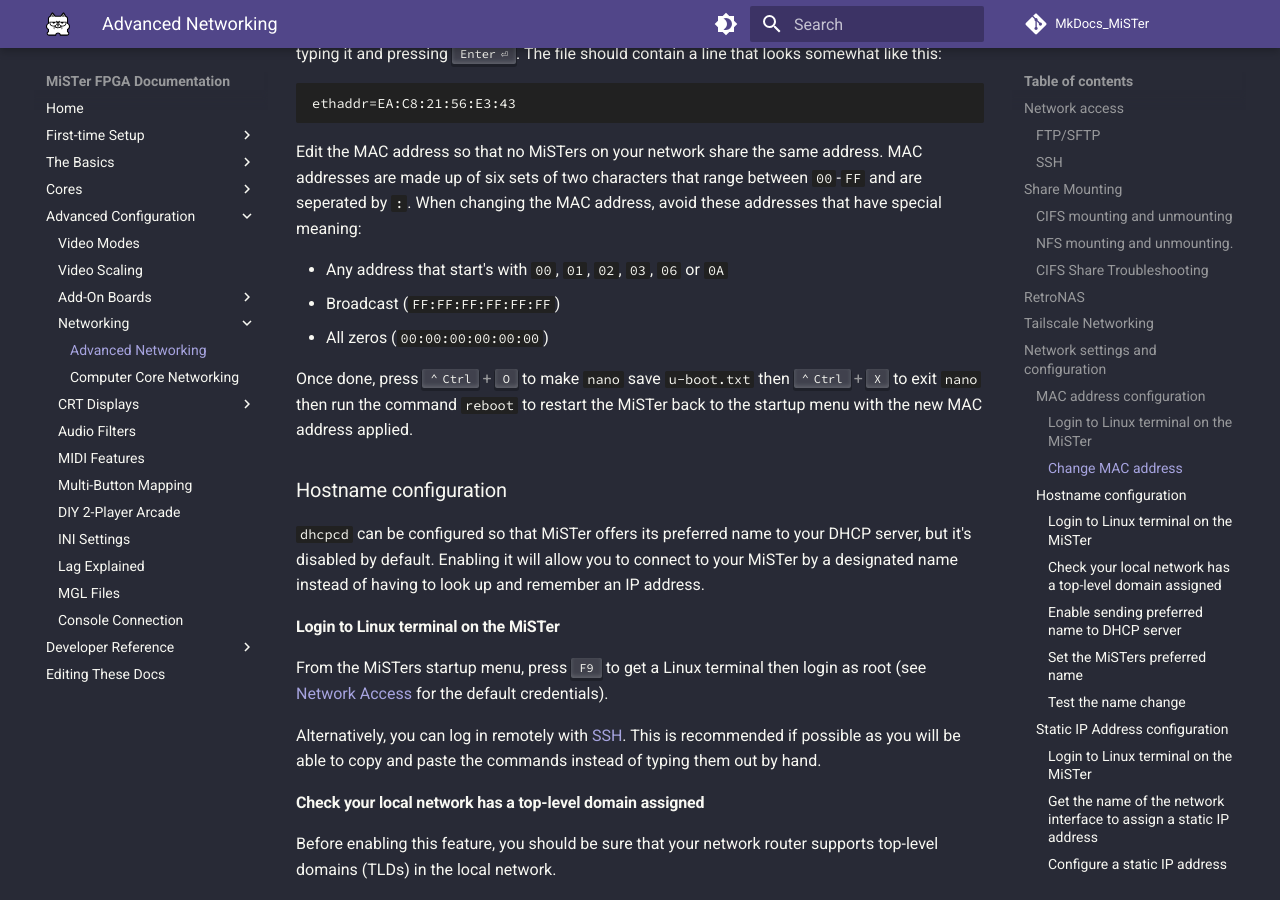
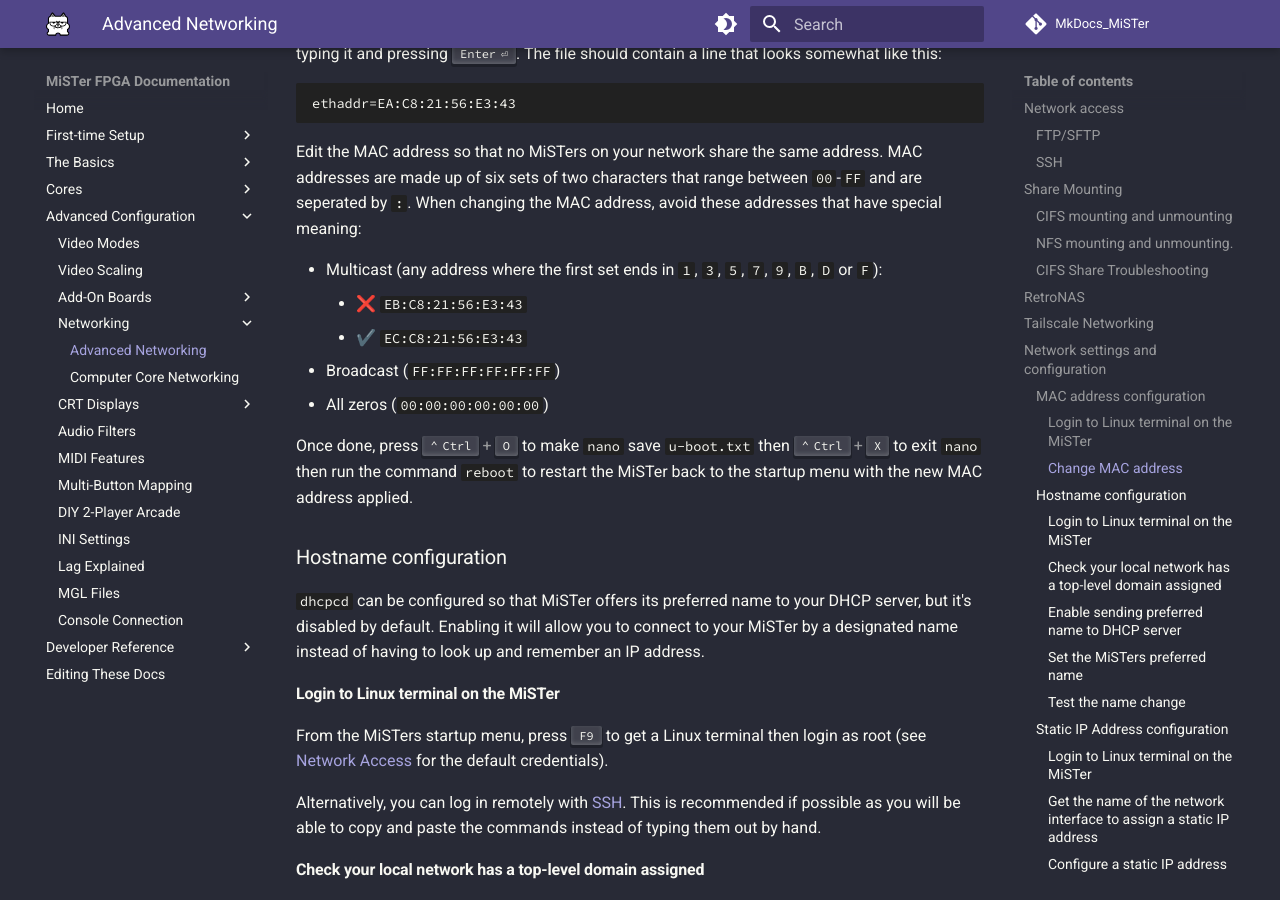
Before and after one commit to MiSTer-devel/MkDocs_MiSTer, an MkDocs documentation site: the page built from docs/advanced/network.md, in a window 1280 px wide and 900 px high, scrolled down 5678 px. Built offline with MkDocs 1.6.1 and Material for MkDocs 9.7.7, drawn with Linux system fonts in a browser that asks for light colours; comment, search, counter and statistics services are not loaded.

Commit message:
Corrected bullet point about multicast MAC addresses.

```diff
--- a/docs/advanced/network.md
+++ b/docs/advanced/network.md
@@ -181,7 +181,9 @@
 MAC addresses are made up of six sets of two characters that range between `00`-`FF` and are seperated by `:`.
 When changing the MAC address, avoid these addresses that have special meaning:
 
-* Any address that start's with `00`, `01`, `02`, `03`, `06` or `0A`
+* Multicast (any address where the first set ends in `1`, `3`, `5`, `7`, `9`, `B`, `D` or `F`):
+    * ❌ `EB:C8:21:56:E3:43`
+    * ✔️ `EC:C8:21:56:E3:43`
 * Broadcast (`FF:FF:FF:FF:FF:FF`)
 * All zeros (`00:00:00:00:00:00`)
 
```
